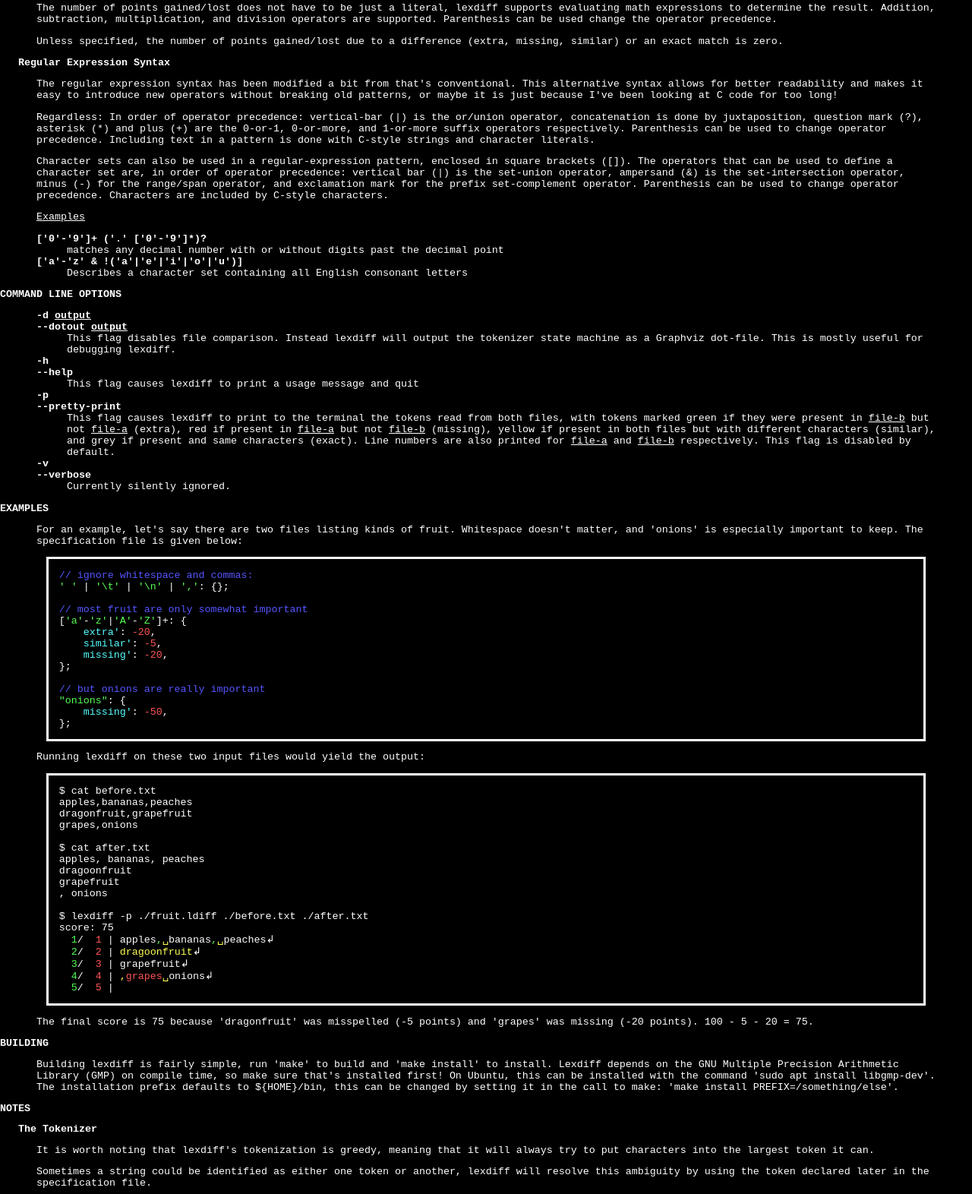
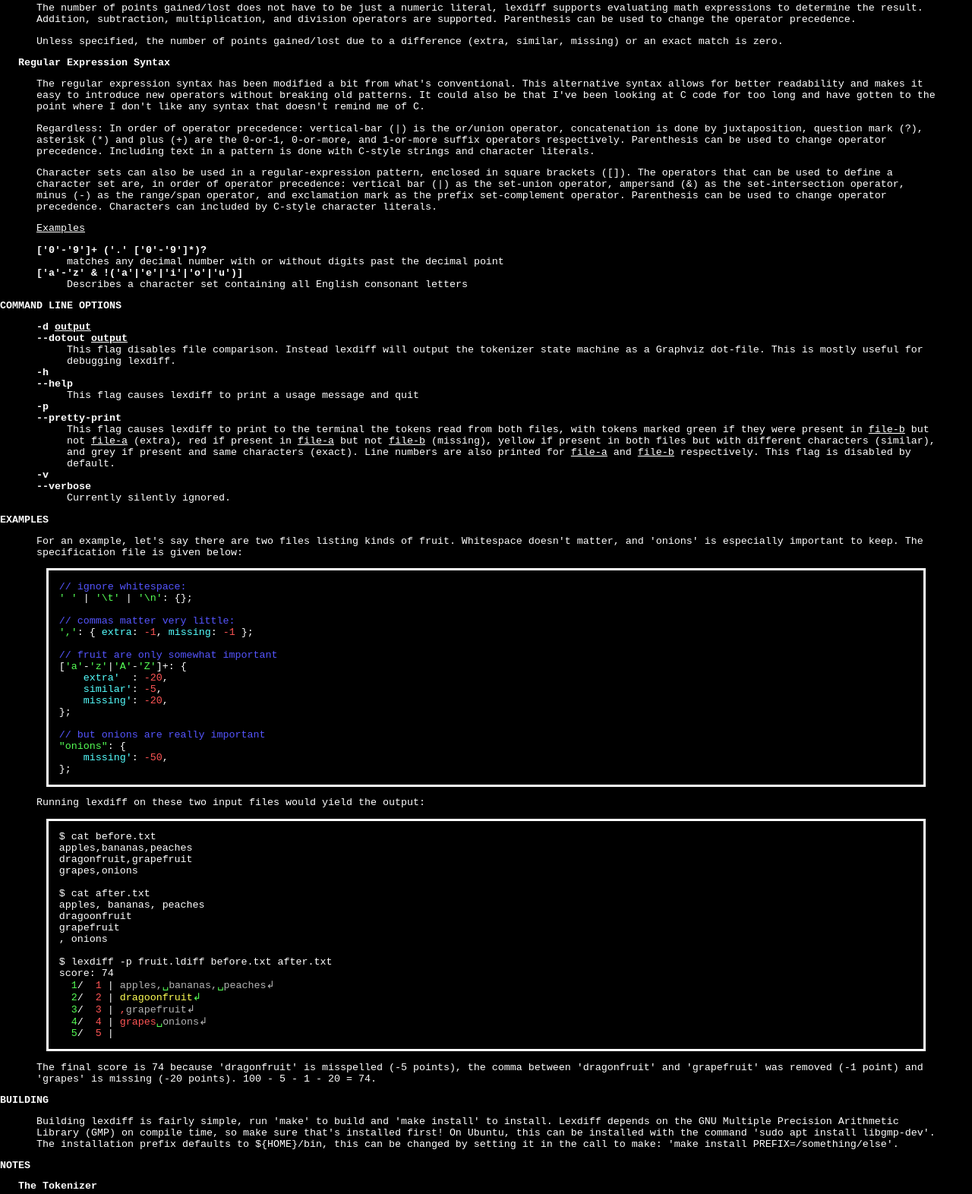
Before and after one commit to ZanderThannhauser/lexdiff, a plain HTML site: page docs/index.html in a window 1280 px wide. Shown: the part 581-2153 px from the top of the page at 76% size. Drawn offline with Linux system fonts and the light colour scheme.

Commit message:
fixed typos, improved readbility of example

```diff
--- a/docs/index.html
+++ b/docs/index.html
@@ -115,11 +115,9 @@
               <p>  The syntax of the specification file is made up of one or
                    more token declarations, each token declaration consists
                    of the regular expression for matching the token followed
-                   by a colon (:), open curly-bracket ({), and a list of
-                   token properties and a close curly-bracket (}) and
-                   semi-colon (;). Token properties can set the amount of
-                   points gained or lost by if the token is extra, exact,
-                   similar, or missing. Example shown below: </p>
+                   by a list of differences and the score loss or gain
+                   that would occur every time that kind of difference was detected.
+                   Example shown below: </p>
 
               <pre><code>[<span style="color:#5F5">'0'</span>-<span style="color:#5F5">'9'</span>]+: {
     <span style="color:#5FF">extra</span>: <span style="color:#F55">-10</span>,
@@ -129,21 +127,23 @@
 };</code></pre>
 
               <p>  The number of points gained/lost does not have to be just
-                   a literal, lexdiff supports evaluating math expressions
+                   a numeric literal, lexdiff supports evaluating math expressions
                    to determine the result. Addition, subtraction,
                    multiplication, and division operators are supported.
-                   Parenthesis can be used change the operator precedence. </p>
+                   Parenthesis can be used to change the operator precedence. </p>
 
               <p>  Unless specified, the number of points gained/lost due
-                   to a difference (extra, missing, similar) or an
+                   to a difference (extra, similar, missing) or an
                    exact match is zero.</p>
 
               <h2> Regular Expression Syntax </h2>
               <p>  The regular expression syntax has been modified a bit from
-                   that's conventional. This alternative syntax allows for
+                   what's conventional. This alternative syntax allows for
                    better readability and makes it easy to introduce new
-                   operators without breaking old patterns, or maybe it is just
-                   because I've been looking at C code for too long!</p>
+                   operators without breaking old patterns. It could also
+                   be that I've been looking at C code for too long and
+                   have gotten to the point where I don't like any syntax
+                   that doesn't remind me of C.</p>
               <p>  Regardless: In order of operator
                    precedence: vertical-bar (|) is the or/union operator,
                    concatenation is done by juxtaposition, question mark (?),
@@ -156,12 +156,12 @@
                    in a regular-expression pattern, enclosed in
                    square brackets ([]). The operators that can be used
                    to define a character set are, in order of
-                   operator precedence: vertical bar (|) is the set-union
-                   operator, ampersand (&) is the set-intersection operator,
-                   minus (-) for the range/span operator, and exclamation
-                   mark for the prefix set-complement operator. Parenthesis can
-                   be used to change operator precedence. Characters are
-                   included by C-style characters.<p>
+                   operator precedence: vertical bar (|) as the set-union
+                   operator, ampersand (&) as the set-intersection operator,
+                   minus (-) as the range/span operator, and exclamation
+                   mark as the prefix set-complement operator. Parenthesis can
+                   be used to change operator precedence. Characters can
+                   included by C-style character literals.<p>
 
               <h3> Examples </h3>
               <dl> <dt> ['0'-'9']+ ('.' ['0'-'9']*)?</dt>
@@ -203,12 +203,15 @@
                   of fruit. Whitespace doesn't matter, and 'onions' is especially
                   important to keep. The specification file is
                   given below: </p>
-              <pre><code><span style="color:#55F">// ignore whitespace and commas:</span>
-<span style="color:#5F5">' '</span> | <span style="color:#5F5">'\t'</span> | <span style="color:#5F5">'\n'</span> | <span style="color:#5F5">','</span>: {};
+              <pre><code><span style="color:#55F">// ignore whitespace:</span>
+<span style="color:#5F5">' '</span> | <span style="color:#5F5">'\t'</span> | <span style="color:#5F5">'\n'</span>: {};
 
-<span style="color:#55F">// most fruit are only somewhat important</span>
+<span style="color:#55F">// commas matter very little:</span>
+<span style="color:#5F5">','</span>: { <span style="color:#5FF">extra</span>: <span style="color:#F55">-1</span>, <span style="color:#5FF">missing</span>: <span style="color:#F55">-1</span> };
+
+<span style="color:#55F">// fruit are only somewhat important</span>
 [<span style="color:#5F5">'a'</span>-<span style="color:#5F5">'z'</span>|<span style="color:#5F5">'A'</span>-<span style="color:#5F5">'Z'</span>]+: {
-    <span style="color:#5FF">extra'</span>: <span style="color:#F55">-20</span>,
+    <span style="color:#5FF">extra'</span>  : <span style="color:#F55">-20</span>,
     <span style="color:#5FF">similar'</span>: <span style="color:#F55">-5</span>,
     <span style="color:#5FF">missing'</span>: <span style="color:#F55">-20</span>,
 };
@@ -231,18 +234,20 @@ dragoonfruit
 grapefruit
 , onions
 
-$ lexdiff -p ./fruit.ldiff ./before.txt ./after.txt
-score: 75
-  <span style="color:#5F5">1</span>/  <span style="color:#F55">1</span> | apples<span style="color:#5F5">,</span><span style="color:#FF5">␣</span>bananas<span style="color:#5F5">,</span><span style="color:#FF5">␣</span>peaches↲
-  <span style="color:#5F5">2</span>/  <span style="color:#F55">2</span> | <span style="color:#FF5">dragoonfruit</span>↲
-  <span style="color:#5F5">3</span>/  <span style="color:#F55">3</span> | grapefruit↲
-  <span style="color:#5F5">4</span>/  <span style="color:#F55">4</span> | <span style="color:#FF5">,</span><span style="color:#F55">grapes</span><span style="color:#FF5">␣</span>onions↲
+$ lexdiff -p fruit.ldiff before.txt after.txt
+score: 74
+  <span style="color:#5F5">1</span>/  <span style="color:#F55">1</span> | <span style="color:#B4B4B4">apples,</span><span style="color:#5F5">␣</span><span style="color:#B4B4B4">bananas,</span><span style="color:#5F5">␣</span><span style="color:#B4B4B4">peaches↲</span>
+  <span style="color:#5F5">2</span>/  <span style="color:#F55">2</span> | <span style="color:#FF5">dragoonfruit</span><span style="color:#5F5">↲</span>
+  <span style="color:#5F5">3</span>/  <span style="color:#F55">3</span> | <span style="color:#F55">,</span><span style="color:#B4B4B4">grapefruit↲</span>
+  <span style="color:#5F5">4</span>/  <span style="color:#F55">4</span> | <span style="color:#F55">grapes</span><span style="color:#5F5">␣</span><span style="color:#B4B4B4">onions↲</span>
   <span style="color:#5F5">5</span>/  <span style="color:#F55">5</span> |
 </code></pre>
 
-              <p> The final score is 75 because 'dragonfruit' was
-                  misspelled (-5 points) and 'grapes' was missing (-20 points).
-                  100 - 5 - 20 = 75. </p>
+              <p> The final score is 74 because 'dragonfruit' is
+                  misspelled (-5 points), the comma between 'dragonfruit'
+                  and 'grapefruit' was removed (-1 point) and 'grapes' is
+                  missing (-20 points).
+                  100 - 5 - 1 - 20 = 74. </p>
 
               <h1> BUILDING </h1>
               <p>  Building lexdiff is fairly simple, run 'make' to build and
```
